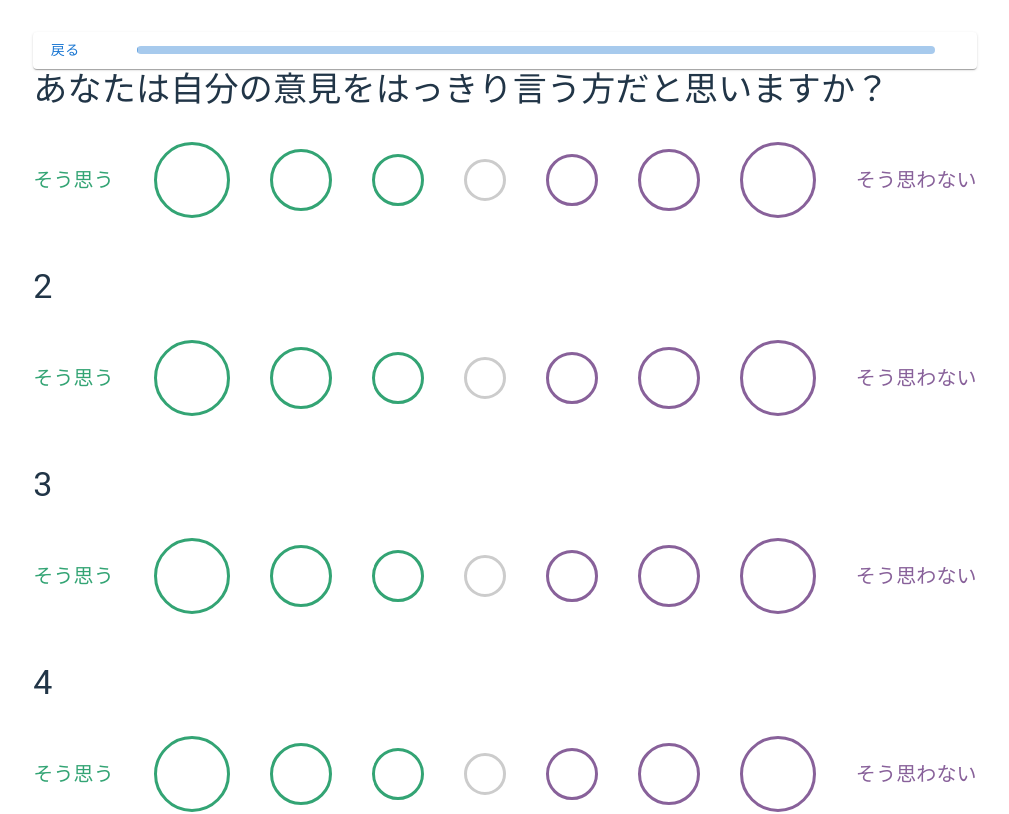
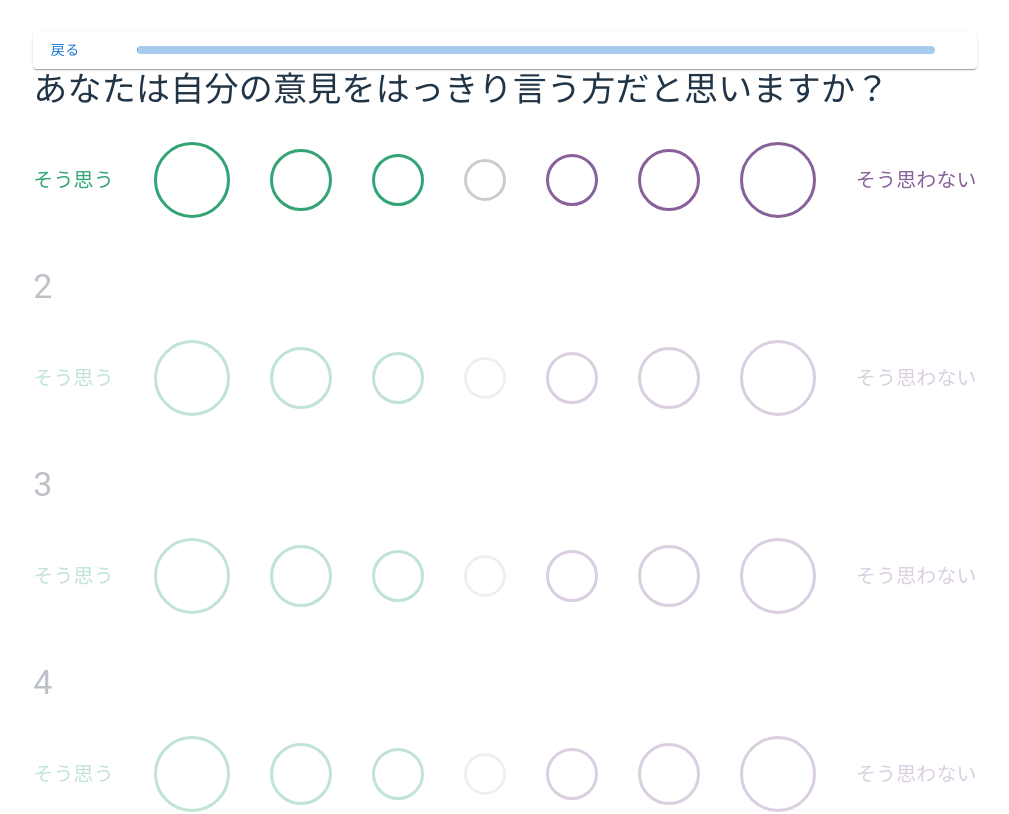
Before and after one commit to netakiryosuke/how-we-match, a React (Vite) app: page / in a window 1280 px wide. Shown: the top 814 px of the page, without its empty margins (135-1144 px from the left). Built offline with nearby package versions, Linux system fonts and the light colour scheme.

Commit message:
回答すべき質問以外をグレーにするよう修正

```diff
--- a/src/components/Question.jsx
+++ b/src/components/Question.jsx
@@ -1,9 +1,9 @@
 import { Box, Typography } from "@mui/material";
 import OptionsRow from "./OptionsRow";
 
-export default function Question({ question, selectedIndex, onSelect }) {
+export default function Question({ refs, question, dimmed, selectedIndex, onSelect }) {
     return (
-        <Box sx={{ display: "flex", flexDirection: "column", alignItems: "start", gap: 4 }}>
+        <Box ref={refs} sx={{ display: "flex", flexDirection: "column", alignItems: "start", gap: 4, opacity: dimmed ? 0.3 : 1 }}>
             <Typography variant="h4">
                 {question}
             </Typography>
--- a/src/components/QuestionPage.jsx
+++ b/src/components/QuestionPage.jsx
@@ -1,7 +1,7 @@
 import { Box, Button } from "@mui/material";
 import Question from "./Question";
 import Result from "./Result";
-import { useState } from "react";
+import { useRef, useState } from "react";
 import calculateScore from "../scoreCalculator";
 import { motion, AnimatePresence } from "framer-motion";
 import ProgressHeader from "./ProgressHeader";
@@ -28,6 +28,9 @@ export default function QuestionPage() {
     const [answers, setAnswers] = useState(Array(questions.length).fill(null));
     const [currentPage, setCurrentPage] = useState(0);
     const [isShowResult, setIsShowResult] = useState(false);
+    const [lastAnsweredIndex, setLastAnsweredIndex] = useState(-1);
+
+    const questionsRefs = useRef([]);
 
     const displayingQuestions = questions.slice(0 + (currentPage * 5), 5 + (currentPage * 5));
 
@@ -35,6 +38,18 @@ export default function QuestionPage() {
         const newAnswers = [...answers];
         newAnswers[questionIndex] = answer;
         setAnswers(newAnswers);
+
+        const indexInPage = questionIndex - currentPage * 5;
+        if (indexInPage > lastAnsweredIndex) {
+            setLastAnsweredIndex(indexInPage);
+
+            // 少し下にスクロール（次の質問が見えるように）
+            const nextIndex = indexInPage + 1;
+            const nextQuestion = questionsRefs.current[nextIndex];
+            if (nextQuestion) {
+                nextQuestion.scrollIntoView({ behavior: "smooth", block: "center" });
+            }
+        }
     }
 
     const handleNextClick = () => {
@@ -48,6 +63,7 @@ export default function QuestionPage() {
 
         window.scrollTo({ top: 0, behavior: 'smooth' });
         setCurrentPage(currentPage + 1);
+        setLastAnsweredIndex(-1);
     }
 
     return (
@@ -68,10 +84,13 @@ export default function QuestionPage() {
                             {displayingQuestions.map((question, index) => {
                                 // 全部の質問に対するインデックス
                                 const actualIndex = index + currentPage * 5;
+
                                 return (
                                     <Question
                                         key={index}
+                                        refs={element => questionsRefs.current[index] = element}
                                         question={question}
+                                        dimmed={index !== lastAnsweredIndex + 1}
                                         selectedIndex={answers[actualIndex]}
                                         onSelect={(answer) => handleSelect(answer, actualIndex)}
                                     />
```
